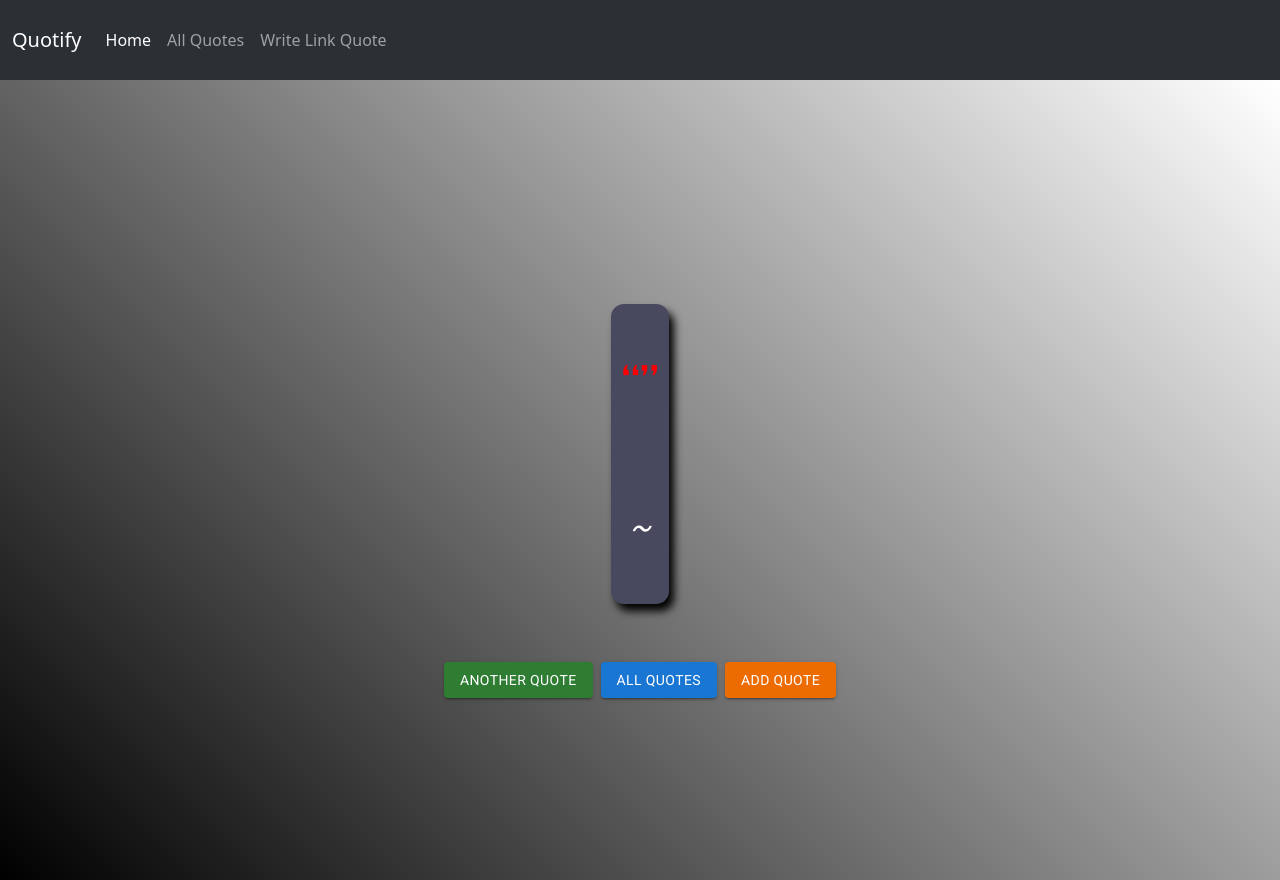
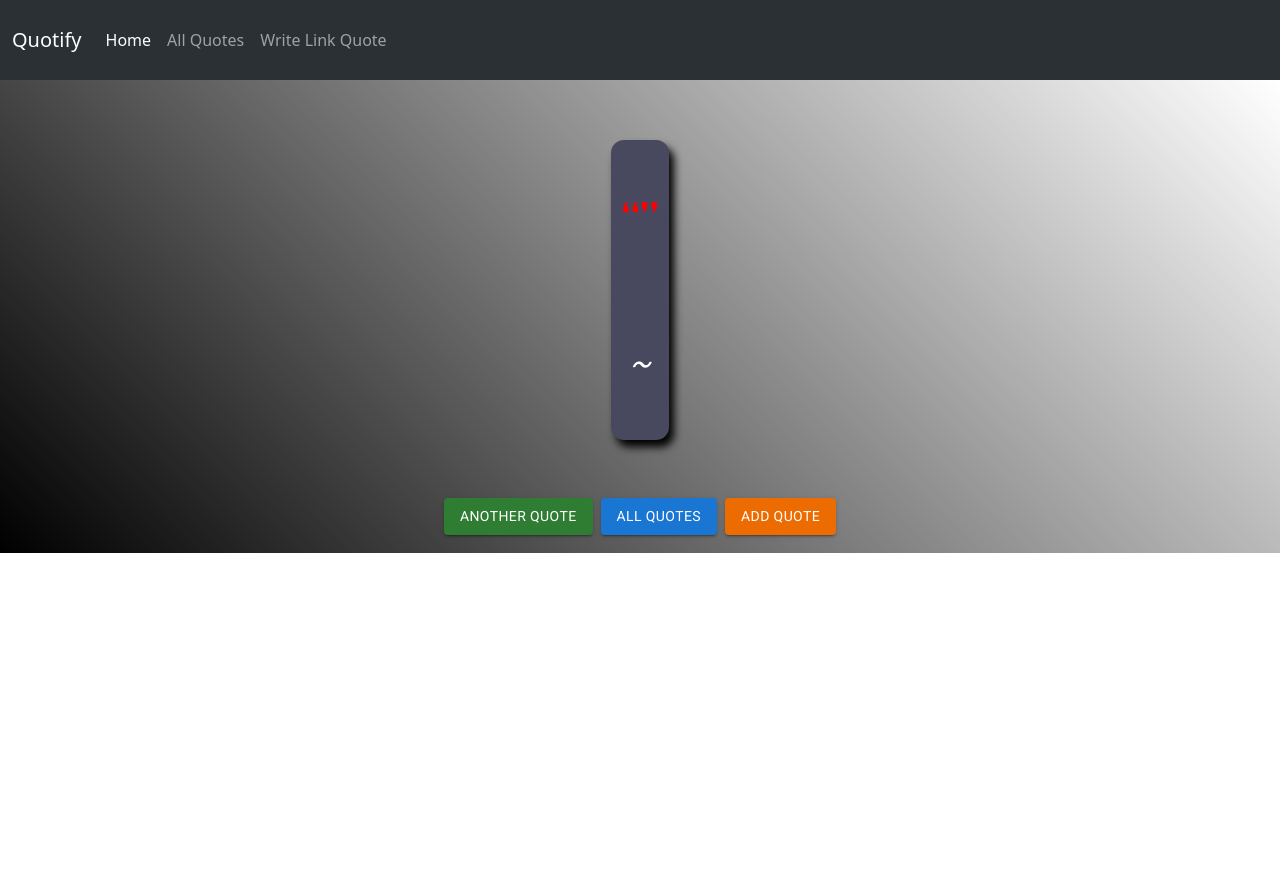
Before and after one commit to Devil1205/quotify, a React (Vite) app in the folder client/: page /#/ in a window 1280 px wide. After the commit the page ends 800 px from the top, so only its background shows below. Built offline with nearby package versions, Linux system fonts and the light colour scheme; no server answers; a web font is replaced by a local one.

Commit message:
minor height change

```diff
--- a/client/src/components/Home/Home.css
+++ b/client/src/components/Home/Home.css
@@ -1,7 +1,7 @@
 @import url('https://fonts.googleapis.com/css2?family=Roboto&family=Spirax&display=swap');
 
 .home{
-    min-height: 100vh;
+    min-height: calc(100vh -80px);
     background: linear-gradient(45deg, black, transparent);
     display: flex;
     align-items: center;
```
